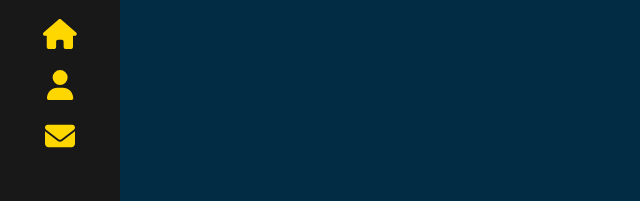
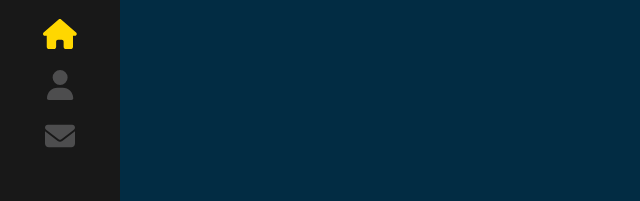
Before and after one commit to ninea-anasovi/Portfolio_Website, a React (Create React App) app: page / in a window 1280 px wide. Shown: the part 271-472 px from the top of the page, without its empty margins (0-640 px from the left). Built offline with nearby package versions, Linux system fonts and the light colour scheme.

Commit message:
hover error edited

```diff
--- a/src/components/Sidebar/index.js
+++ b/src/components/Sidebar/index.js
@@ -22,10 +22,10 @@ import { faBehance, faGithub, faLinkedin } from '@fortawesome/free-brands-svg-ic
         <NavLink exact={true} to='/' className='active'>
           <FontAwesomeIcon icon={faHome} color='#4d4d4e'/>
         </NavLink>
-        <NavLink exact={true} to='/about' className='active about-link'>
+        <NavLink exact={true} to='/about' className='active' className='about-link'>
           <FontAwesomeIcon icon={faUser} color='#4d4d4e'/>
         </NavLink>
-        <NavLink exact={true} to='/contact' className='active contact-link'>
+        <NavLink exact={true} to='/contact' className='active' className='contact-link'>
           <FontAwesomeIcon icon={faEnvelope} color='#4d4d4e'/>
         </NavLink>
       </nav>
```
